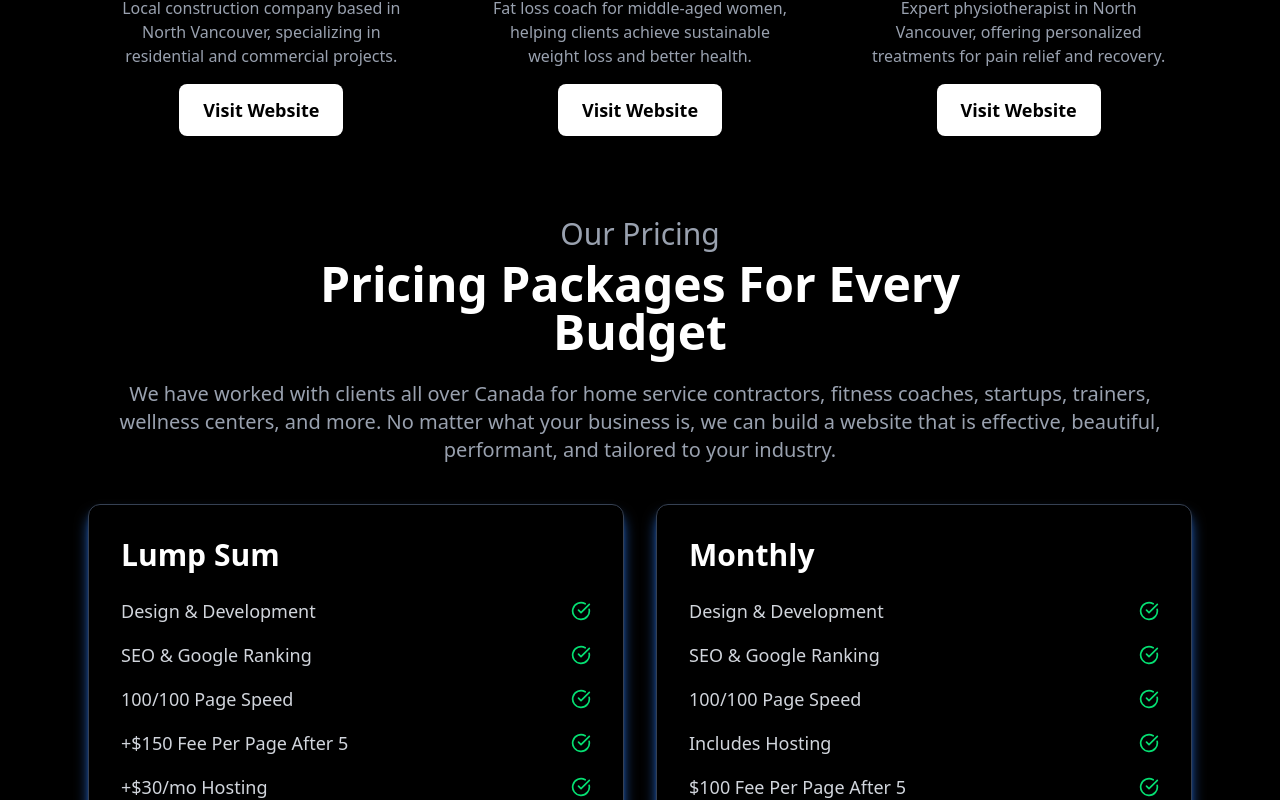
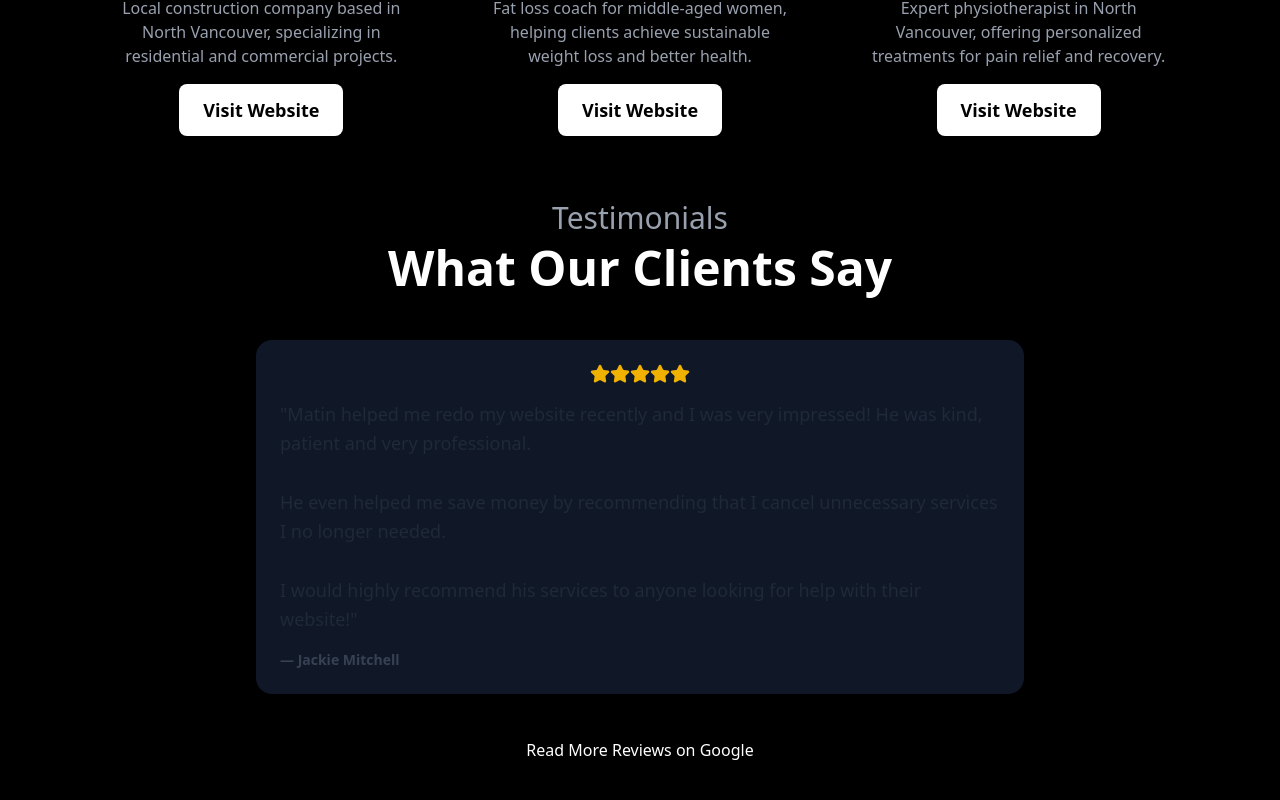
Before and after one commit to MatinH2004/shipyards-web-studio, a Next.js app: page / in a window 1280 px wide. Shown: the part 3380-4180 px from the top of the page. Built offline with nearby package versions, Linux system fonts and the light colour scheme.

Commit message:
add client testimonial to home pg

```diff
--- a/src/app/page.tsx
+++ b/src/app/page.tsx
@@ -2,6 +2,7 @@ import Hero from "@/components/home/Hero";
 import Features from "@/components/home/Features";
 import Offer from "@/components/home/Offer";
 import Portfolio from "@/components/home/Portfolio";
+import Testimonials from "@/components/home/Testimonials";
 import Pricing from "@/components/global/Pricing";
 
 export default function HomePage() {
@@ -11,6 +12,7 @@ export default function HomePage() {
       <Features />
       <Offer />
       <Portfolio />
+      <Testimonials />
       <Pricing />
     </>
   );
--- /dev/null
+++ b/src/components/home/Testimonials.tsx
@@ -0,0 +1,45 @@
+'use client';
+
+import React from 'react';
+import { Star } from 'lucide-react';
+
+export default function Testimonials() {
+  return (
+    <section className="pt-16 px-4 sm:px-8 lg:px-24 border-red-400">
+      <div className="max-w-3xl mx-auto text-center">
+        <p className="text-2xl md:text-3xl font-medium text-gray-400">Testimonials</p>
+
+        <h2 className="text-4xl md:text-5xl font-bold text-white mt-2 mx-auto max-w-3xl">
+          What Our Clients Say
+        </h2>
+
+        <blockquote className="bg-gray-900 p-6 mt-12 rounded-2xl shadow-md text-left transition-transform shadow-lg duration-300 hover:shadow-2xl hover:shadow-blue-500/50">
+          <div className="flex justify-center mb-4">
+            {[...Array(5)].map((_, i) => (
+              <Star key={i} size={20} className="text-yellow-500 fill-yellow-500" />
+            ))}
+          </div>
+          <p className="text-lg text-gray-800 dark:text-gray-200 leading-relaxed mb-4">
+            &quot;Matin helped me redo my website recently and I was very impressed! He was kind, patient and very professional.
+            <br /><br />
+            He even helped me save money by recommending that I cancel unnecessary services I no longer needed.
+            <br /><br />
+            I would highly recommend his services to anyone looking for help with their website!&quot;
+          </p>
+          <footer className="text-sm font-semibold text-gray-700 dark:text-gray-400 mt-2">
+            &mdash; Jackie Mitchell
+          </footer>
+        </blockquote>
+
+        <a
+          href="https://g.co/kgs/Y1DHJ7A"
+          target="_blank"
+          rel="noopener noreferrer"
+          className="inline-block mt-8 px-6 py-3 bg-black text-white font-medium rounded-xl shadow hover:bg-gray-800 transition"
+        >
+          Read More Reviews on Google
+        </a>
+      </div>
+    </section>
+  );
+}
```
